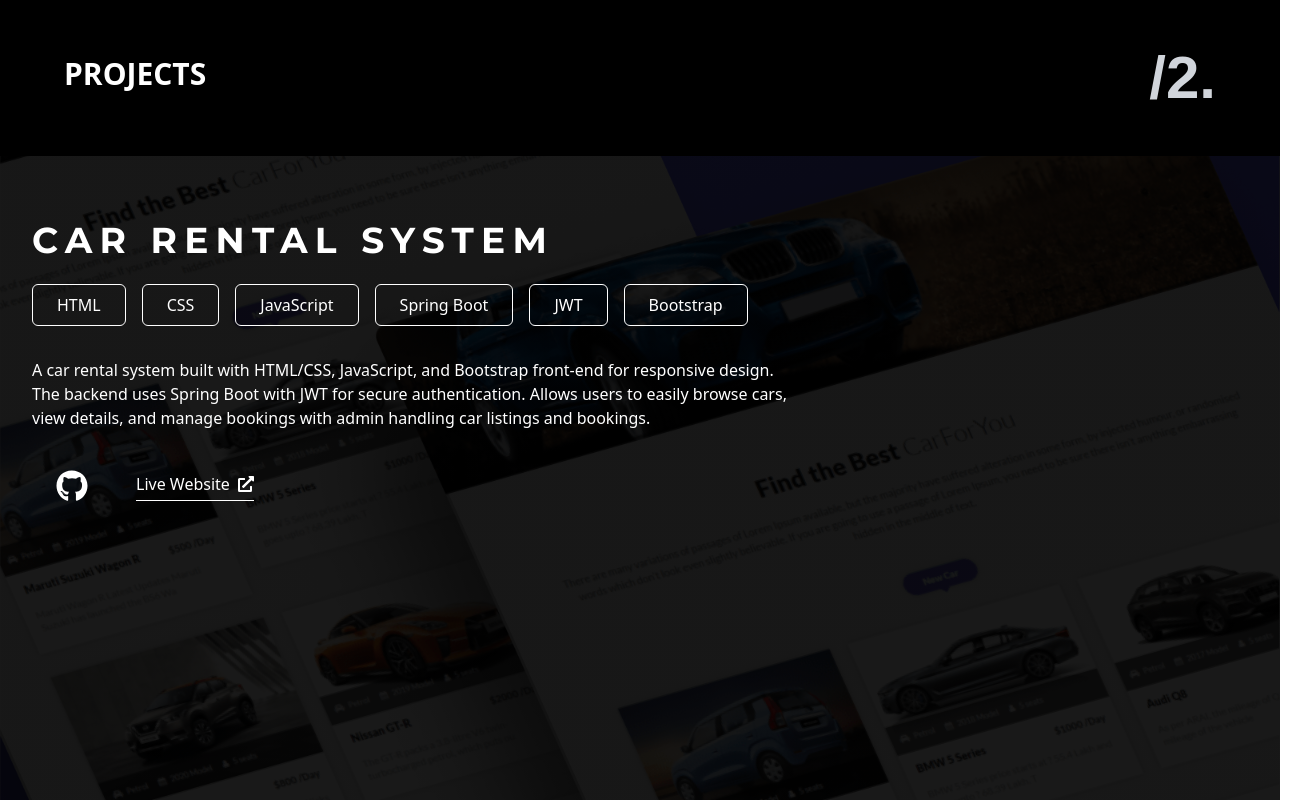
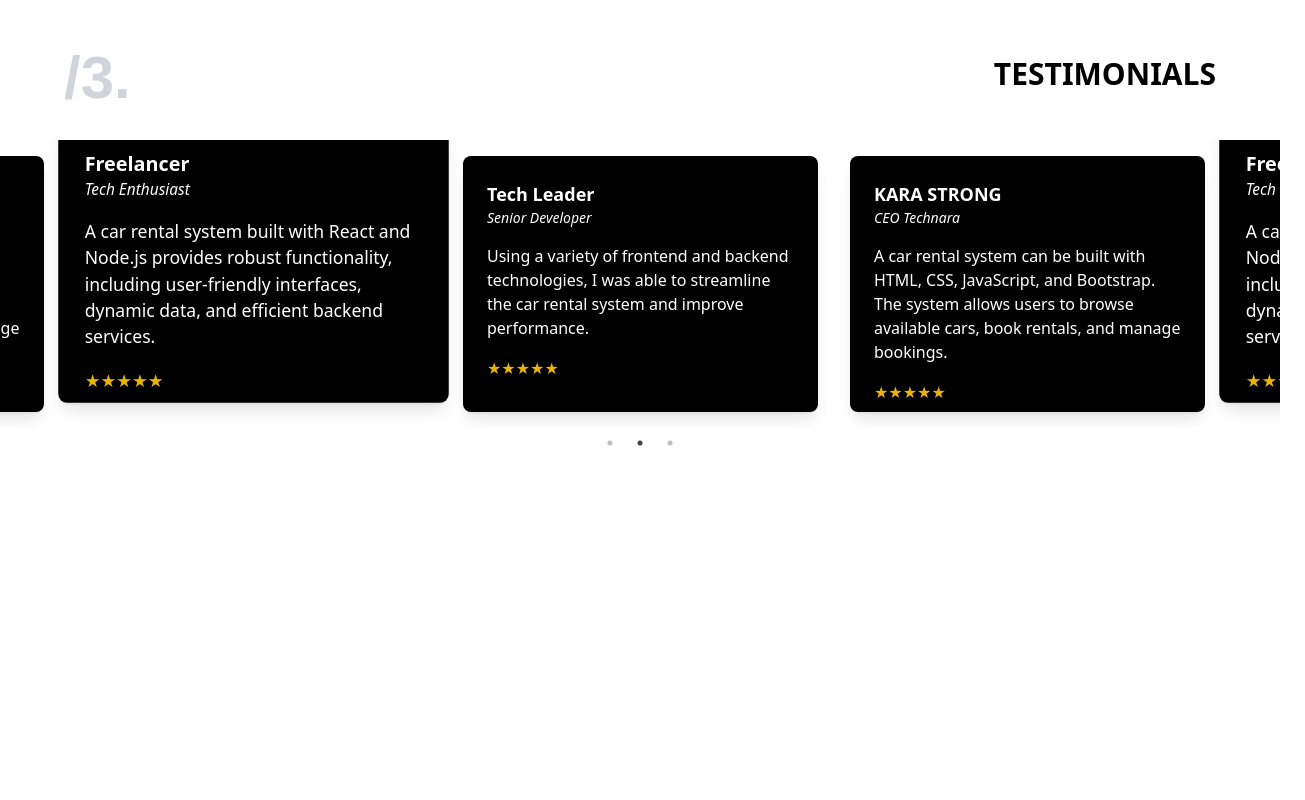
Before and after one commit to ORCA-Official/Official-Web-page, a React (Create React App) app: page / in a window 1280 px wide. Shown: the top 800 px of the page, 1305 px wide, since content can reach past the window. Built offline with nearby package versions, Linux system fonts and the light colour scheme; a web font is replaced by a local one.

Commit message:
Testimonial Content Updated

```diff
--- a/package.json
+++ b/package.json
@@ -11,7 +11,9 @@
     "react-dom": "^18.3.1",
     "react-icons": "^5.3.0",
     "react-scripts": "5.0.1",
+    "react-slick": "^0.30.2",
     "routes": "^2.1.0",
+    "slick-carousel": "^1.8.1",
     "web-vitals": "^2.1.4"
   },
   "scripts": {
--- a/src/App.js
+++ b/src/App.js
@@ -1,11 +1,14 @@
 import './App.css';
 import Project from "./view/project/Project";
+import Testimonial from "./view/testimonial/testimonial";
 
 
 function App() {
   return (
      <>
-       <Project/>
+    {/*  {<Project/>}*/}
+
+         {<Testimonial/>}
      </>
   );
 }
--- a/src/index.css
+++ b/src/index.css
@@ -4,6 +4,7 @@
 @import url('https://fonts.googleapis.com/css2?family=Kumar+One&display=swap');
 @import url('https://fonts.googleapis.com/css2?family=Montserrat:ital,wght@0,100..900;1,100..900&display=swap');
 
+
 @tailwind base;
 @tailwind components;
 @tailwind utilities;
--- /dev/null
+++ b/src/view/testimonial/styles.css
@@ -0,0 +1,10 @@
+/* General styles for the slider container */
+.slider-container .slick-center .testimonial-card {
+    transform: scale(1.1) translateY(-20px); /* Enlarge and lift the center card */
+    transition: all 0.5s ease; /* Smooth animation */
+}
+
+.slider-container .testimonial-card {
+    transform: scale(1) translateY(0); /* Default scale and position for non-center cards */
+    transition: all 0.5s ease; /* Smooth animation */
+}
--- /dev/null
+++ b/src/view/testimonial/testimonial.js
@@ -0,0 +1,81 @@
+import React from 'react';
+import './styles.css';
+import Slider from 'react-slick';
+import 'slick-carousel/slick/slick.css';
+import 'slick-carousel/slick/slick-theme.css';
+
+const Testimonial = () => {
+    const settings = {
+        className: "center",
+        centerMode: true,
+        infinite: true,
+        centerPadding: "60px",
+        slidesToShow: 3,
+        speed: 500,
+        autoplay: true,
+        autoplaySpeed: 3000,
+        dots: true,
+        focusOnSelect: true,
+    };
+
+    return (
+        <div className="testimonial-section bg-white py-12">
+            {/* Header Section */}
+            <div className="container mx-auto px-4 sm:px-8 lg:px-16 flex flex-col lg:flex-row items-start justify-between space-y-8 lg:space-y-0">
+                <div className="lg:w-1/2 space-y-4">
+                    <h1 className="text-6xl font-bold font-kumar text-gray-300">/3.</h1>
+                </div>
+                <div className="lg:w-1/3 flex flex-col space-y-4 items-end">
+                    <h2 className="text-3xl font-bold text-right pt-2 mb-4">TESTIMONIALS</h2>
+                </div>
+            </div>
+
+            {/* Slider Section */}
+            <div className="slider-container mt-8">
+                <Slider {...settings}>
+                    <div className="p-4 flex justify-center">
+                        <div className="testimonial-card bg-black text-white p-6 rounded-lg shadow-lg w-full h-64 max-w-sm">
+                            <h3 className="text-lg font-bold">KARA STRONG</h3>
+                            <p className="text-sm italic">CEO Technara</p>
+                            <p className="mt-4">
+                                A car rental system can be built with HTML, CSS, JavaScript, and Bootstrap.
+                                The system allows users to browse available cars, book rentals, and manage bookings.
+                            </p>
+                            <div className="mt-4">
+                                <span className="text-yellow-500">★★★★★</span>
+                            </div>
+                        </div>
+                    </div>
+                    <div className="p-4 flex justify-center">
+                        <div className="testimonial-card bg-black text-white p-6 rounded-lg shadow-lg w-full h-64 max-w-sm">
+                            <h3 className="text-lg font-bold">Freelancer</h3>
+                            <p className="text-sm italic">Tech Enthusiast</p>
+                            <p className="mt-4">
+                                A car rental system built with React and Node.js provides robust functionality,
+                                including user-friendly interfaces, dynamic data, and efficient backend services.
+                            </p>
+                            <div className="mt-4">
+                                <span className="text-yellow-500">★★★★★</span>
+                            </div>
+                        </div>
+                    </div>
+                    <div className="p-4 flex justify-center">
+                        <div className="testimonial-card bg-black text-white p-6 rounded-lg shadow-lg w-full h-64 max-w-sm">
+                            <h3 className="text-lg font-bold">Tech Leader</h3>
+                            <p className="text-sm italic">Senior Developer</p>
+                            <p className="mt-4">
+                                Using a variety of frontend and backend technologies, I was able to streamline the
+                                car rental system and improve performance.
+                            </p>
+                            <div className="mt-4">
+                                <span className="text-yellow-500">★★★★★</span>
+                            </div>
+                        </div>
+                    </div>
+                </Slider>
+            </div>
+        </div>
+    );
+};
+
+export default Testimonial;
```
Also changed, not shown: 1 other file (tests, documents, lock files or other folders).
